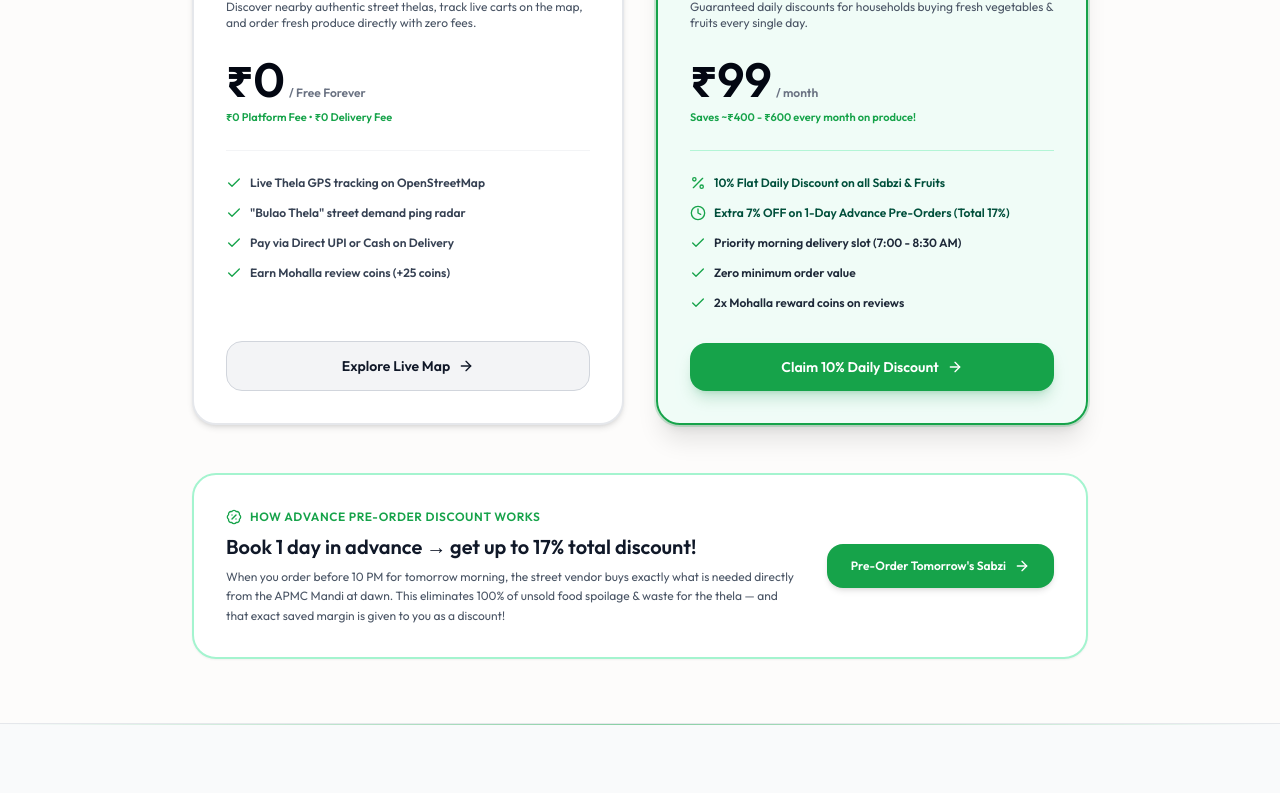
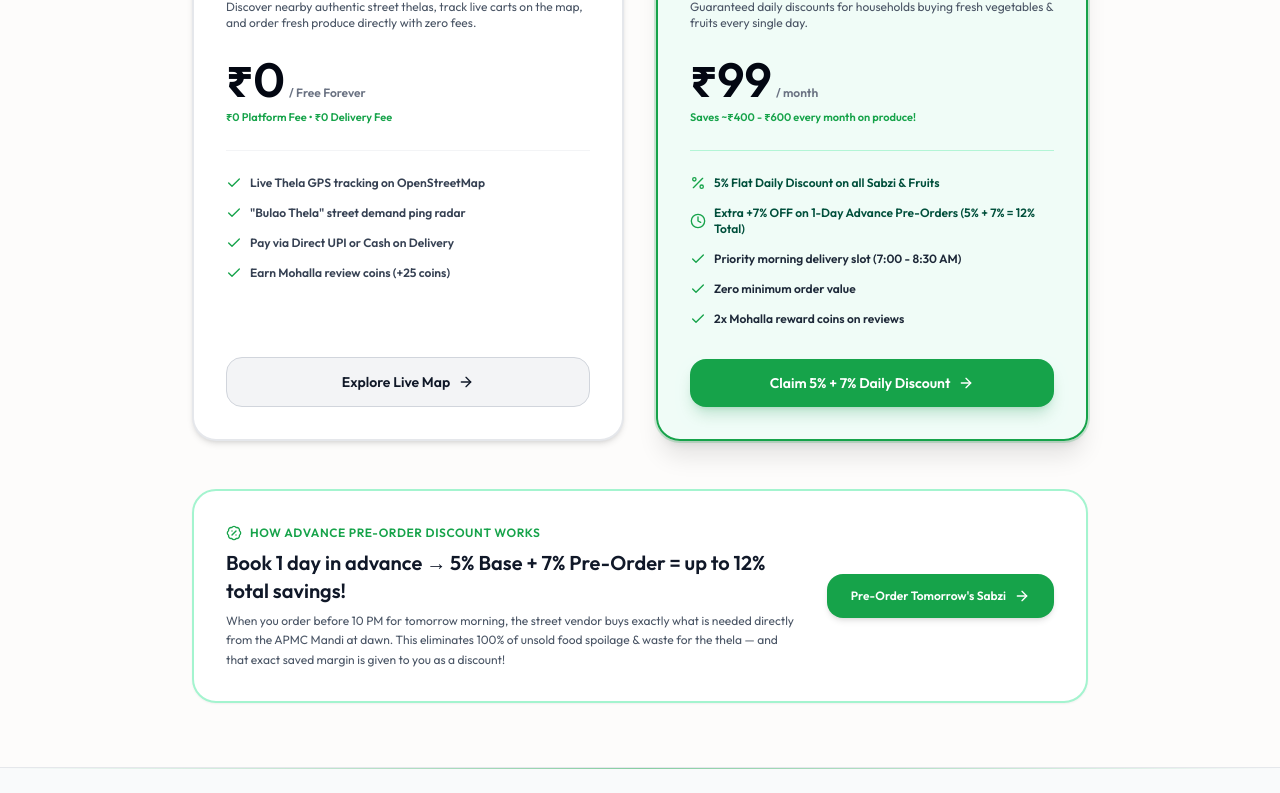
Before and after one commit to anurag-maurya-ece/gdghack, a Next.js app: page /pricing in a window 1280 px wide. Shown: the part 597-1390 px from the top of the page. Built offline with nearby package versions, Linux system fonts and the light colour scheme.

Commit message:
feat(pricing): calibrate discount to 5% flat daily + 7% advance pre-order (12% total max)

```diff
--- a/app/pricing/page.jsx
+++ b/app/pricing/page.jsx
@@ -147,11 +147,11 @@ export default function PricingPage() {
                   <ul className="text-left text-xs font-bold text-gray-800 flex flex-col gap-3.5 mb-8">
                     <li className="flex items-center gap-2 text-emerald-900 font-black">
                       <Percent className="w-4 h-4 text-[#16A34A] shrink-0" />
-                      <span>10% Flat Daily Discount on all Sabzi & Fruits</span>
+                      <span>5% Flat Daily Discount on all Sabzi & Fruits</span>
                     </li>
                     <li className="flex items-center gap-2 text-emerald-900 font-black">
                       <Clock className="w-4 h-4 text-[#16A34A] shrink-0" />
-                      <span>Extra 7% OFF on 1-Day Advance Pre-Orders (Total 17%)</span>
+                      <span>Extra +7% OFF on 1-Day Advance Pre-Orders (5% + 7% = 12% Total)</span>
                     </li>
                     <li className="flex items-center gap-2">
                       <Check className="w-4 h-4 text-[#16A34A] shrink-0" />
@@ -172,7 +172,7 @@ export default function PricingPage() {
                   href="/customer"
                   className="w-full text-center text-sm font-black bg-[#16A34A] hover:bg-[#15803D] text-white py-3.5 rounded-2xl shadow-lg shadow-green-700/20 transition-all flex items-center justify-center gap-2 cursor-pointer"
                 >
-                  <span>Claim 10% Daily Discount</span>
+                  <span>Claim 5% + 7% Daily Discount</span>
                   <ArrowRight className="w-4 h-4" />
                 </Link>
               </div>
@@ -187,7 +187,7 @@ export default function PricingPage() {
                   <span>How Advance Pre-Order Discount Works</span>
                 </div>
                 <h4 className="text-xl font-black text-gray-900">
-                  Book 1 day in advance &rarr; get up to 17% total discount!
+                  Book 1 day in advance &rarr; 5% Base + 7% Pre-Order = up to 12% total savings!
                 </h4>
                 <p className="text-xs text-gray-600 leading-relaxed font-medium">
                   When you order before 10 PM for tomorrow morning, the street vendor buys exactly what is needed directly from the APMC Mandi at dawn. This eliminates 100% of unsold food spoilage & waste for the thela — and that exact saved margin is given to you as a discount!
```
